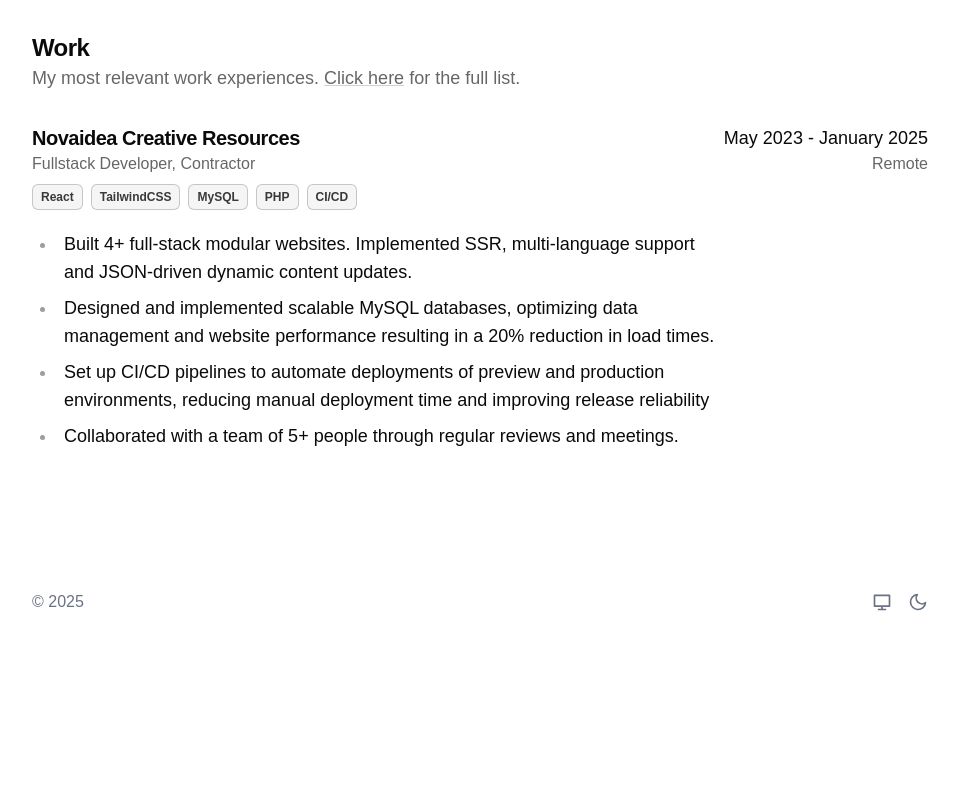
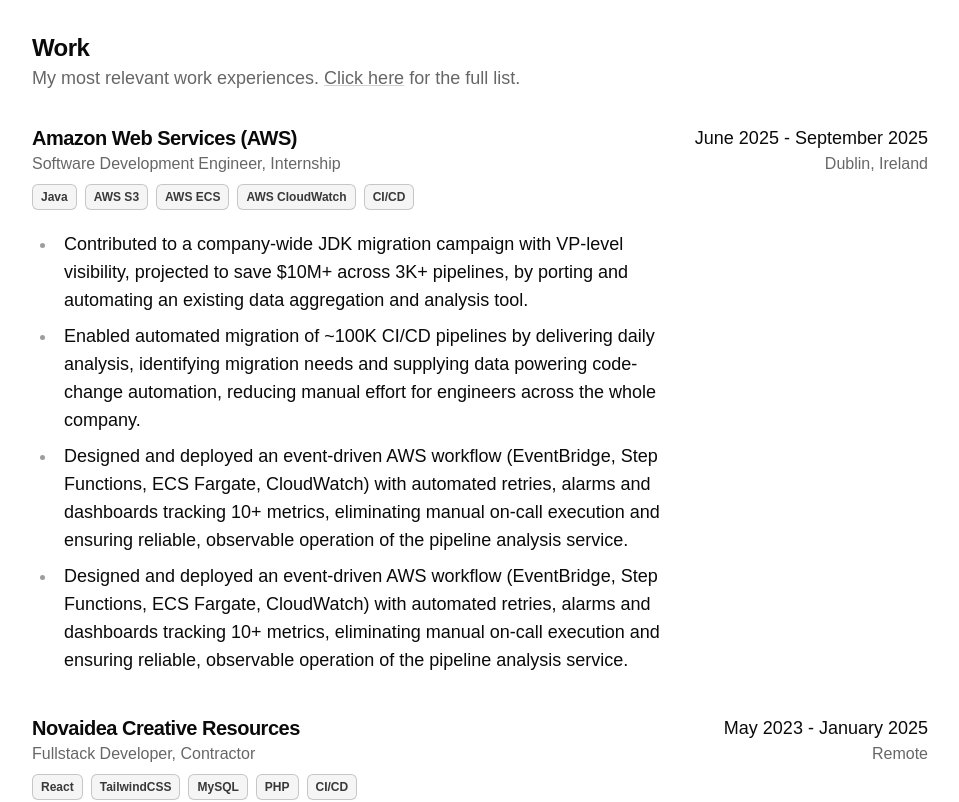
Before and after one commit to mattiacerutti/portfolio, a Next.js app: page / in a window 1280 px wide. Shown: the part 800-1602 px from the top of the page, without its empty margins (160-1119 px from the left). Before the commit the page ends 1454 px from the top, so only its background shows below. Built offline with nearby package versions, Linux system fonts and the light colour scheme.

Commit message:
feat: add work experience

```diff
--- a/src/data/work.ts
+++ b/src/data/work.ts
@@ -9,6 +9,21 @@ export interface IWorkExperience {
 }
 
 export const WORK_EXPERIENCES: (IWorkExperience & {relevant: boolean})[] = [
+  {
+    title: "Amazon Web Services (AWS)",
+    role: "Software Development Engineer, Internship",
+    location: "Dublin, Ireland",
+    startDate: new Date("2025-06"),
+    endDate: new Date("2025-09"),
+    technologies: ["Java", "AWS S3", "AWS ECS", "AWS CloudWatch", "CI/CD"],
+    responsibilities: [
+      "Contributed to a company-wide JDK migration campaign with VP-level visibility, projected to save $10M+ across 3K+ pipelines, by porting and automating an existing data aggregation and analysis tool.",
+      "Enabled automated migration of ~100K CI/CD pipelines by delivering daily analysis, identifying migration needs and supplying data powering code-change automation, reducing manual effort for engineers across the whole company.",
+      "Designed and deployed an event-driven AWS workflow (EventBridge, Step Functions, ECS Fargate, CloudWatch) with automated retries, alarms and dashboards tracking 10+ metrics, eliminating manual on-call execution and ensuring reliable, observable operation of the pipeline analysis service.",
+      "Designed and deployed an event-driven AWS workflow (EventBridge, Step Functions, ECS Fargate, CloudWatch) with automated retries, alarms and dashboards tracking 10+ metrics, eliminating manual on-call execution and ensuring reliable, observable operation of the pipeline analysis service.",
+    ],
+    relevant: true,
+  },
   {
     title: "Novaidea Creative Resources",
     role: "Fullstack Developer, Contractor",
@@ -33,7 +48,7 @@ export const WORK_EXPERIENCES: (IWorkExperience & {relevant: boolean})[] = [
     technologies: ["Python", "MySQL"],
     responsibilities: [
       "Developed an automation tool for formatting and printing company documents from a database streamlining the process for 15+ employees, reducing error rates and improving output consistency across 4 departments.",
-      "Collaborated within a team to diagnose and resolve existing bugs in the automation processes."
+      "Collaborated within a team to diagnose and resolve existing bugs in the automation processes.",
     ],
     relevant: false,
   },
```
